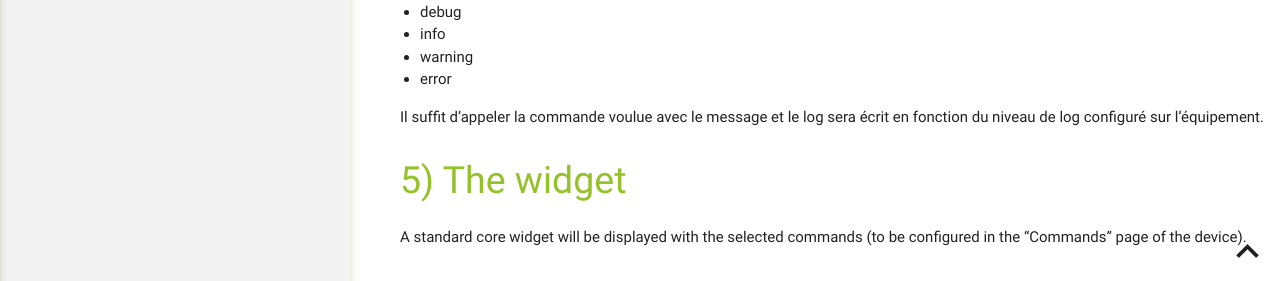
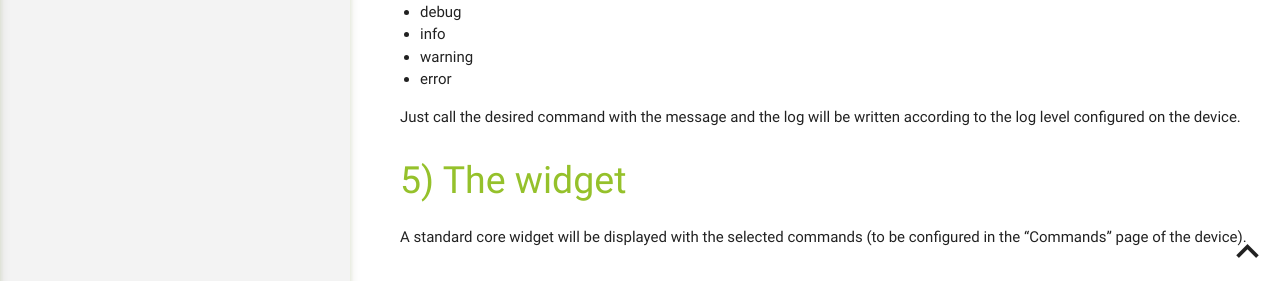
Before and after one commit to Spine34/jeedom-logmanager, a Jekyll site: the page built from docs/en_US/index.md, in a window 1280 px wide and 1109 px high. Shown: the part 825-1106 px from the top of the window. Built offline with Jekyll 4.4.1, drawn with Linux system fonts in a browser that asks for light colours.

Commit message:
[ROBOT] Action all

```diff
--- a/docs/en_US/index.md
+++ b/docs/en_US/index.md
@@ -39,7 +39,7 @@ Each device (log) has a message type command per log level:
 - warning
 - error
 
-Il suffit d'appeler la commande voulue avec le message et le log sera écrit en fonction du niveau de log configuré sur l'équipement.
+Just call the desired command with the message and the log will be written according to the log level configured on the device.
 
 # The widget
 
```
